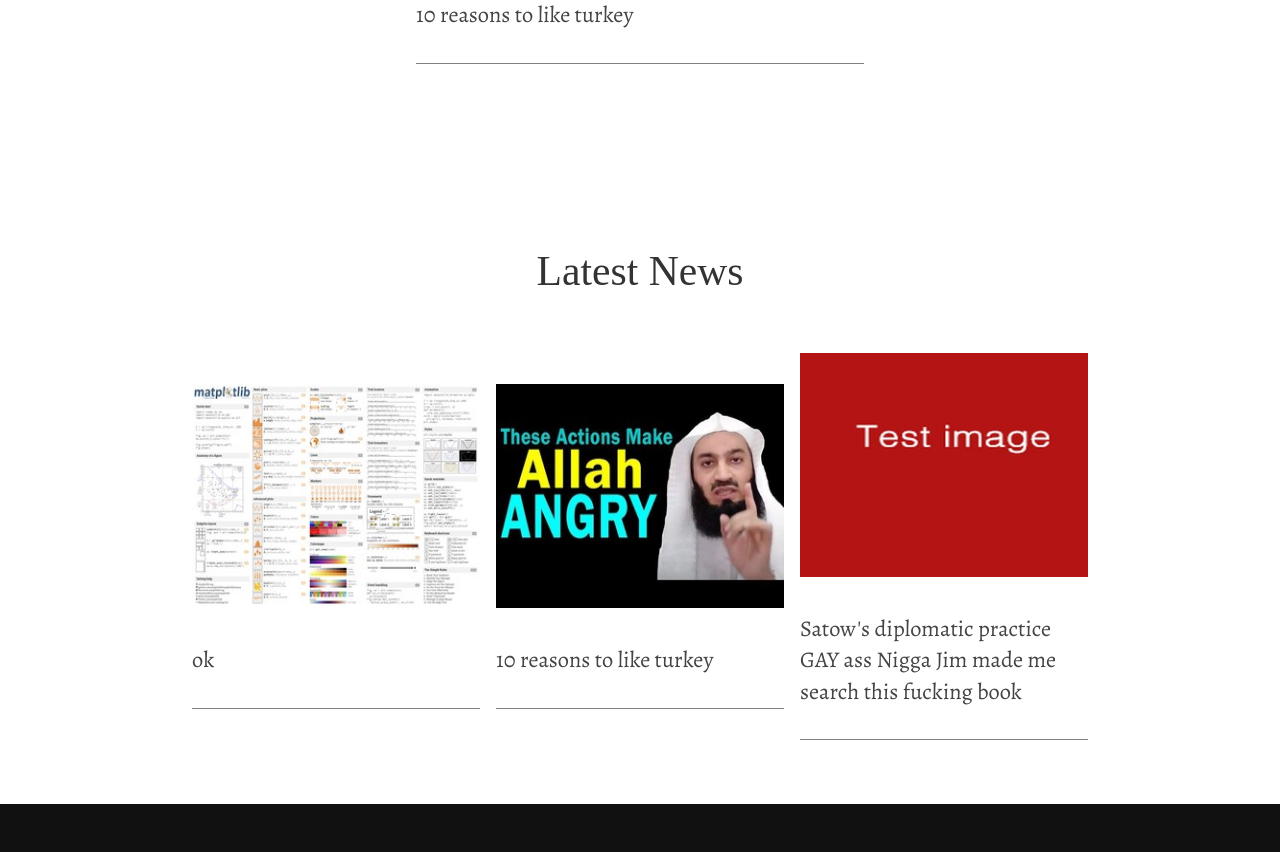
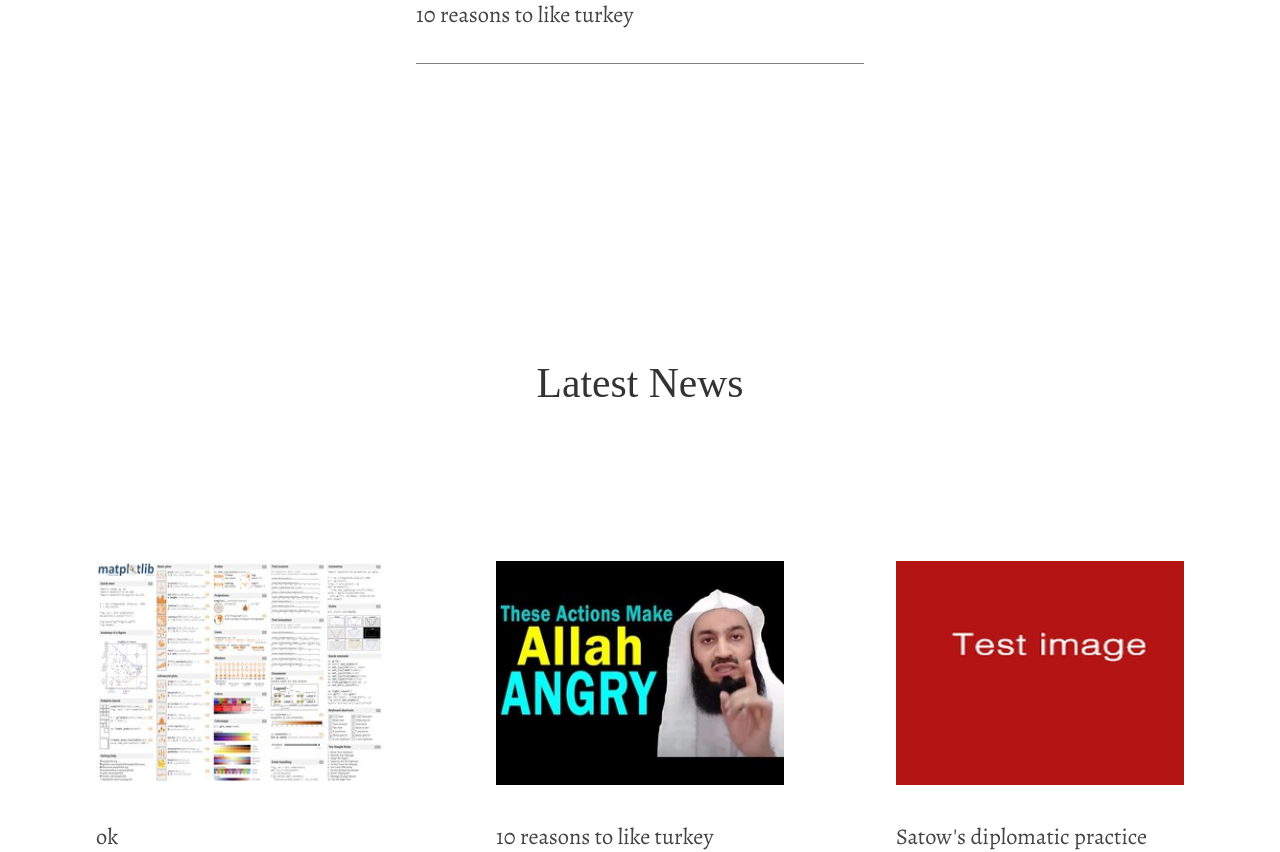
Before and after one commit to TheQuickBrownFoxJumps/UnitedNationsSocietyLawAUTh, a Django app: page / in a window 1280 px wide. Shown: the part 5059-5911 px from the top of the page. Run offline with Django 3.2, Linux system fonts and the light colour scheme; data comes from the database, SQL or seed files in the repository; both versions use the stored data as it was after the commit; parts of the project's set-up code (start-up, migrations or seed data) failed here and were passed over; some libraries are stand-ins or nearby versions; some web fonts are replaced.

Commit message:
Homepage Fix

```diff
--- a/thes_mun_org/main/templates/main/homepage.html
+++ b/thes_mun_org/main/templates/main/homepage.html
@@ -119,7 +119,7 @@
                 {% endfor %}
             </div>
 
-            <div class="md-container-simple" id="node-news">
+            <div class="container" id="node-news">
                 <h3 class="mid">Latest News</h3>
             </div>
             <div class="md-container-simple" id="">
--- a/thes_mun_org/static/material/css/main.css
+++ b/thes_mun_org/static/material/css/main.css
@@ -220,6 +220,7 @@
 	color: #fff !important;
 	width: 70% ;
 	word-wrap: break-word;
+	align-text: center;
 }
 
 /*
@@ -612,6 +613,7 @@
 	/* height: 20rem; */
 	/* width: 100%; */
 	height: 30rem;
+	margin-top: 3rem;
 }
 
 .image-block1 {
@@ -892,6 +894,8 @@
 	padding: 2rem;
 	margin-bottom: 2rem;
 	margin-top: 1rem;
+	padding-right: 5rem;
+	padding-left: 5rem;
 	display: flex;
 	align-items: center;
 	justify-content: center;
@@ -900,8 +904,7 @@
 
 .md-container-simple {
 	display: flex;
-	align-items: center;
-	justify-content: center;
+	align-items: baseline;
     margin-left: auto;
     margin-right: auto;
     padding-left: 5rem;
@@ -1953,6 +1956,13 @@
 		width: 100%;
 	}
 
+	.content-nav {
+		/* padding: 0.5rem; */
+		flex-direction: column;
+		flex-wrap: wrap;
+		margin-top: 2rem;
+	}
+
 	.news-image {
 		height: 60% !important;
 	}
```
Also changed, not shown: thes_mun_org/db.sqlite3.
